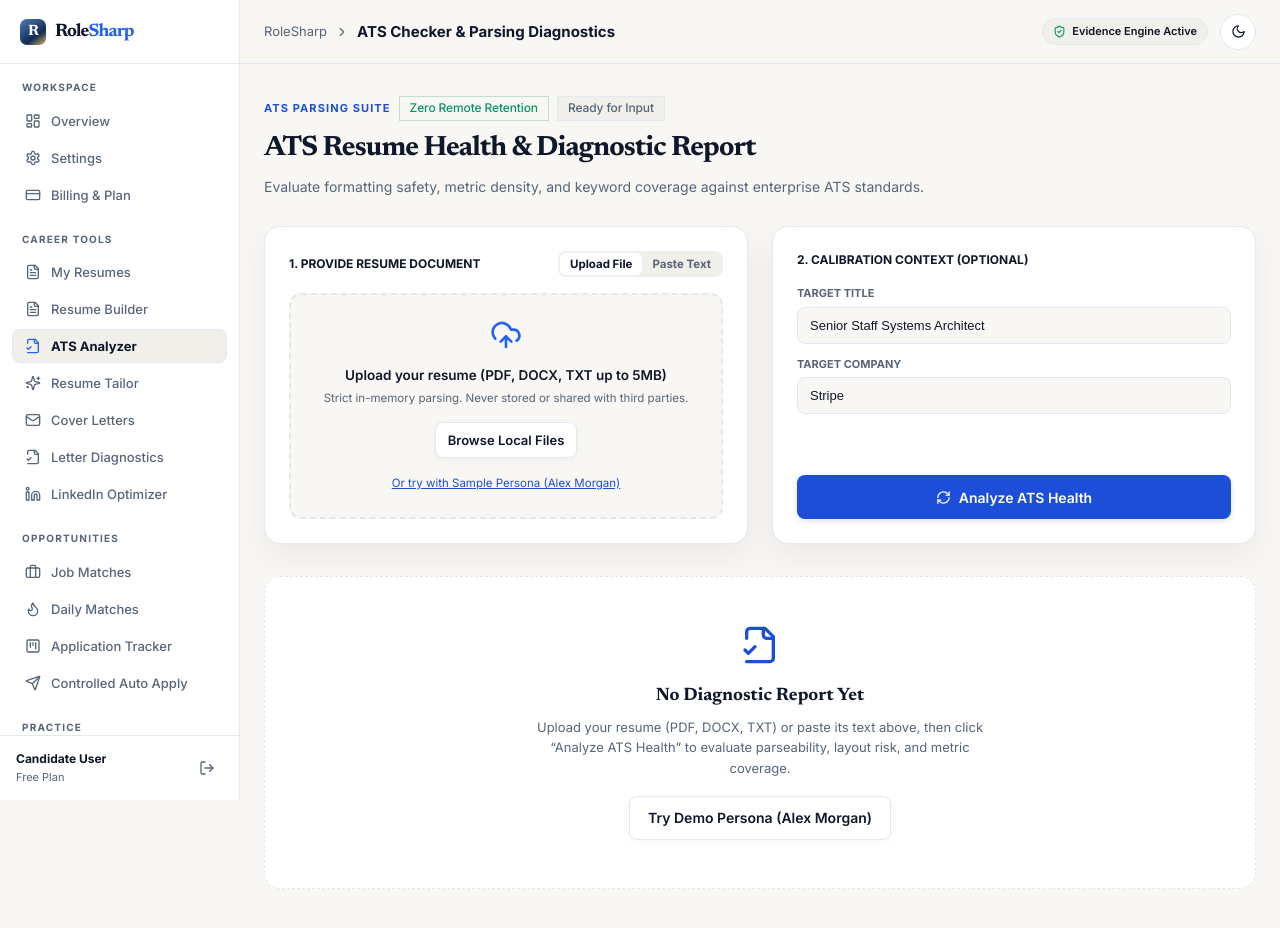
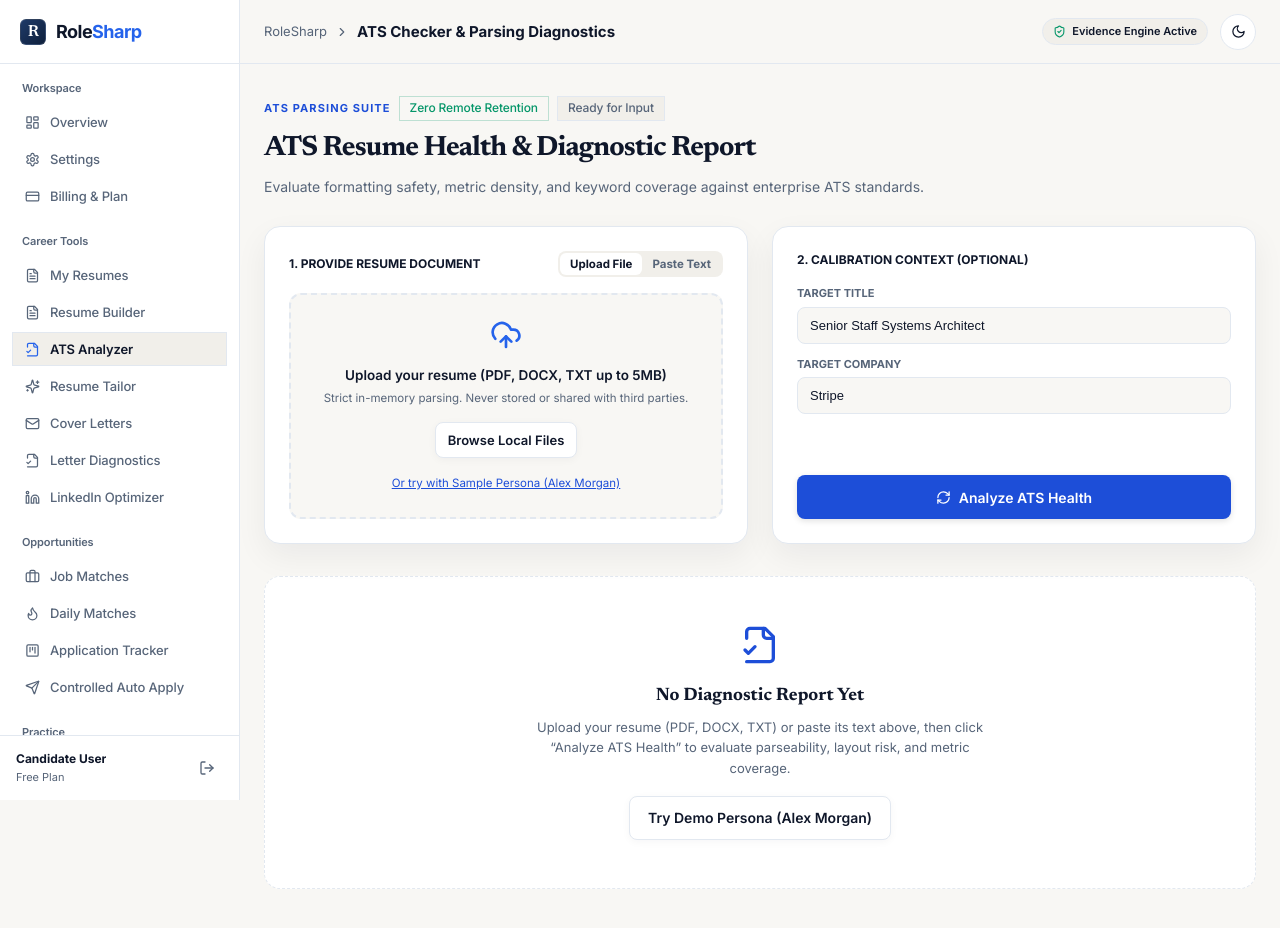
Before and after one commit to soul991/rolesharp-frontend, a React (Vite) app: page / in a window 1280 px wide. Both pictures are taken after a click on the button "Check my resume free". Shown: the top 928 px of the page. Built offline with nearby package versions, Linux system fonts and the light colour scheme; a web font is replaced by a local one.

Commit message:
feat(shell): refine AppShell sidebar, topbar, and executive dashboard metrics

```diff
--- a/src/components/common/AppShell.tsx
+++ b/src/components/common/AppShell.tsx
@@ -102,11 +102,11 @@ export const AppShell: React.FC<{ children: React.ReactNode; title?: string }> =
             style={{
               display: 'inline-flex',
               alignItems: 'center',
-              gap: '9px',
-              fontFamily: 'var(--font-display)',
-              fontWeight: 700,
+              gap: '10px',
+              fontFamily: 'var(--font-sans)',
+              fontWeight: 650,
               fontSize: '18px',
-              letterSpacing: '-0.05em',
+              letterSpacing: '-0.03em',
               color: 'var(--rs-ink)',
             }}
           >
@@ -116,10 +116,13 @@ export const AppShell: React.FC<{ children: React.ReactNode; title?: string }> =
                 height: '26px',
                 display: 'grid',
                 placeItems: 'center',
-                borderRadius: '7px',
+                borderRadius: '6px',
                 color: '#FFFFFF',
-                fontSize: '15px',
-                background: 'linear-gradient(145deg, #527DBA, #102B53 65%, #D9B65E)',
+                fontFamily: 'var(--font-serif)',
+                fontWeight: 600,
+                fontSize: '16px',
+                background: 'linear-gradient(135deg, #1E3A68 0%, #0F203C 100%)',
+                border: '1px solid rgba(255, 255, 255, 0.12)',
               }}
             >
               R
@@ -147,10 +150,9 @@ export const AppShell: React.FC<{ children: React.ReactNode; title?: string }> =
                 style={{
                   display: 'block',
                   padding: '0 10px 8px',
-                  fontSize: '10px',
-                  fontWeight: 800,
-                  letterSpacing: '0.12em',
-                  textTransform: 'uppercase',
+                  fontSize: '11px',
+                  fontWeight: 600,
+                  letterSpacing: '-0.01em',
                   color: 'var(--rs-muted)',
                 }}
               >
@@ -169,20 +171,21 @@ export const AppShell: React.FC<{ children: React.ReactNode; title?: string }> =
                         alignItems: 'center',
                         gap: '10px',
                         padding: '8px 12px',
-                        borderRadius: '8px',
+                        borderRadius: 'var(--radius-sm)',
                         fontSize: '13px',
-                        fontWeight: isActive ? 700 : 500,
+                        fontWeight: isActive ? 600 : 500,
+                        letterSpacing: '-0.01em',
                         color: isActive ? 'var(--rs-ink)' : 'var(--rs-muted)',
                         backgroundColor: isActive ? 'var(--rs-surface-2)' : 'transparent',
                         border: isActive ? '1px solid var(--rs-line)' : '1px solid transparent',
-                        transition: 'background-color 0.18s ease, color 0.18s ease',
+                        transition: 'background-color 0.15s ease, color 0.15s ease',
                         textAlign: 'left',
                         cursor: 'pointer',
                       }}
                       aria-current={isActive ? 'page' : undefined}
                     >
                       <Icon
-                        size={16}
+                        size={15}
                         color={isActive ? 'var(--rs-blue-strong)' : 'currentColor'}
                         aria-hidden="true"
                       />
--- a/src/pages/DashboardPage.tsx
+++ b/src/pages/DashboardPage.tsx
@@ -28,7 +28,7 @@ export const DashboardPage: React.FC = () => {
         <section
           style={{
             padding: '28px 32px',
-            borderRadius: '16px',
+            borderRadius: 'var(--radius-md)',
             border: '1px solid var(--rs-line)',
             backgroundColor: 'var(--rs-surface)',
             boxShadow: 'var(--rs-shadow-sm)',
@@ -43,36 +43,36 @@ export const DashboardPage: React.FC = () => {
             <div style={{ display: 'flex', alignItems: 'center', gap: '8px', marginBottom: '8px' }}>
               <span
                 style={{
-                  fontSize: '11px',
-                  fontWeight: 800,
-                  letterSpacing: '0.12em',
-                  textTransform: 'uppercase',
-                  color: 'var(--rs-blue)',
+                  fontSize: '12px',
+                  fontWeight: 500,
+                  letterSpacing: '-0.01em',
+                  color: 'var(--rs-blue-strong)',
                 }}
               >
-                YOUR CAREER WORKSPACE
+                Your career workspace
               </span>
               <StatusBadge status="success" label="Active" dot />
             </div>
             <h2
               style={{
                 margin: 0,
-                fontFamily: 'var(--font-display)',
-                fontSize: 'clamp(1.5rem, 2.5vw, 2.1rem)',
-                fontWeight: 650,
-                letterSpacing: '-0.04em',
+                fontFamily: 'var(--font-serif)',
+                fontSize: 'clamp(1.6rem, 2.5vw, 2.2rem)',
+                fontWeight: 600,
+                letterSpacing: '-0.03em',
+                lineHeight: 1.15,
                 color: 'var(--rs-ink)',
               }}
             >
               Welcome back, {userName}.
             </h2>
-            <p style={{ margin: '6px 0 0', color: 'var(--rs-muted)', fontSize: '14px', maxWidth: '48ch' }}>
+            <p style={{ margin: '6px 0 0', color: 'var(--rs-muted)', fontSize: '14px', maxWidth: '50ch', lineHeight: 1.55 }}>
               Your primary resume is verified with 86/100 ATS health. You have 2 new job matches aligned with your verified experience.
             </p>
           </div>
 
           <div style={{ display: 'flex', gap: '12px', flexWrap: 'wrap' }}>
-            <Button onClick={() => navigate('/tailor')} icon={<Sparkles size={16} />}>
+            <Button onClick={() => navigate('/tailor')} icon={<Sparkles size={15} />}>
               Tailor to Job
             </Button>
             <Button variant="secondary" onClick={() => navigate('/checker')}>
@@ -93,7 +93,7 @@ export const DashboardPage: React.FC = () => {
           <div
             style={{
               padding: '24px',
-              borderRadius: '14px',
+              borderRadius: 'var(--radius-md)',
               border: '1px solid var(--rs-line)',
               backgroundColor: 'var(--rs-surface)',
               display: 'flex',
@@ -102,10 +102,10 @@ export const DashboardPage: React.FC = () => {
             }}
           >
             <div>
-              <span style={{ fontSize: '11px', fontWeight: 800, color: 'var(--rs-muted)', textTransform: 'uppercase', letterSpacing: '0.08em' }}>
-                Primary Resume Health
+              <span style={{ fontSize: '12px', fontWeight: 500, color: 'var(--rs-muted)', letterSpacing: '-0.01em' }}>
+                Primary resume health
               </span>
-              <h3 style={{ margin: '6px 0 2px', fontFamily: 'var(--font-display)', fontSize: '18px', fontWeight: 700, color: 'var(--rs-ink)' }}>
+              <h3 style={{ margin: '6px 0 2px', fontFamily: 'var(--font-sans)', fontSize: '17px', fontWeight: 600, letterSpacing: '-0.02em', color: 'var(--rs-ink)' }}>
                 Product Lead (v2.4)
               </h3>
               <p style={{ margin: 0, fontSize: '12px', color: 'var(--rs-muted)' }}>
@@ -115,14 +115,14 @@ export const DashboardPage: React.FC = () => {
                 <StatusBadge status="success" label="ATS Ready" />
               </div>
             </div>
-            <ScoreRing score={86} size={90} strokeWidth={7} />
+            <ScoreRing score={86} size={90} strokeWidth={6} />
           </div>
 
           {/* Card 2: Role Alignment */}
           <div
             style={{
               padding: '24px',
-              borderRadius: '14px',
+              borderRadius: 'var(--radius-md)',
               border: '1px solid var(--rs-line)',
               backgroundColor: 'var(--rs-surface)',
               display: 'flex',
@@ -131,14 +131,24 @@ export const DashboardPage: React.FC = () => {
             }}
           >
             <div>
-              <span style={{ fontSize: '11px', fontWeight: 800, color: 'var(--rs-muted)', textTransform: 'uppercase', letterSpacing: '0.08em' }}>
-                Role Alignment
+              <span style={{ fontSize: '12px', fontWeight: 500, color: 'var(--rs-muted)', letterSpacing: '-0.01em' }}>
+                Role alignment
               </span>
               <div style={{ display: 'flex', alignItems: 'baseline', gap: '8px', margin: '8px 0 4px' }}>
-                <span style={{ fontFamily: 'var(--font-display)', fontSize: '32px', fontWeight: 700, color: 'var(--rs-ink)', lineHeight: 1 }}>
+                <span
+                  style={{
+                    fontFamily: 'var(--font-mono)',
+                    fontVariantNumeric: 'tabular-nums',
+                    fontSize: '32px',
+                    fontWeight: 600,
+                    letterSpacing: '-0.03em',
+                    color: 'var(--rs-ink)',
+                    lineHeight: 1,
+                  }}
+                >
                   12
                 </span>
-                <span style={{ fontSize: '13px', color: 'var(--rs-muted)', fontWeight: 600 }}>
+                <span style={{ fontSize: '13px', color: 'var(--rs-muted)', fontWeight: 500 }}>
                   skills evidenced
                 </span>
               </div>
@@ -157,7 +167,7 @@ export const DashboardPage: React.FC = () => {
           <div
             style={{
               padding: '24px',
-              borderRadius: '14px',
+              borderRadius: 'var(--radius-md)',
               border: '1px solid var(--rs-line)',
               backgroundColor: 'var(--rs-surface)',
               display: 'flex',
@@ -166,14 +176,24 @@ export const DashboardPage: React.FC = () => {
             }}
           >
             <div>
-              <span style={{ fontSize: '11px', fontWeight: 800, color: 'var(--rs-muted)', textTransform: 'uppercase', letterSpacing: '0.08em' }}>
-                Application Pipeline
+              <span style={{ fontSize: '12px', fontWeight: 500, color: 'var(--rs-muted)', letterSpacing: '-0.01em' }}>
+                Application pipeline
               </span>
               <div style={{ display: 'flex', alignItems: 'baseline', gap: '8px', margin: '8px 0 4px' }}>
-                <span style={{ fontFamily: 'var(--font-display)', fontSize: '32px', fontWeight: 700, color: 'var(--rs-blue-strong)', lineHeight: 1 }}>
+                <span
+                  style={{
+                    fontFamily: 'var(--font-mono)',
+                    fontVariantNumeric: 'tabular-nums',
+                    fontSize: '32px',
+                    fontWeight: 600,
+                    letterSpacing: '-0.03em',
+                    color: 'var(--rs-blue-strong)',
+                    lineHeight: 1,
+                  }}
+                >
                   7
                 </span>
-                <span style={{ fontSize: '13px', color: 'var(--rs-muted)', fontWeight: 600 }}>
+                <span style={{ fontSize: '13px', color: 'var(--rs-muted)', fontWeight: 500 }}>
                   active opportunities
                 </span>
               </div>
```
